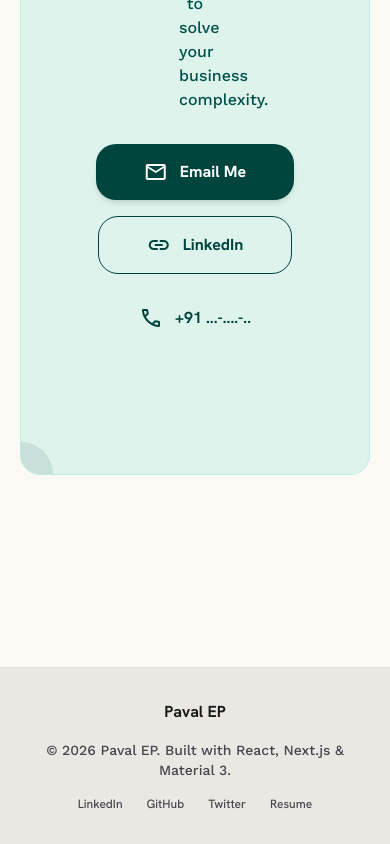
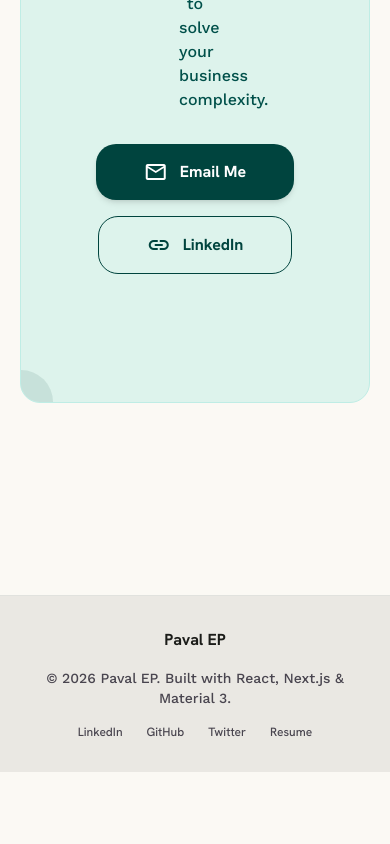
Before and after one commit to pavalep/personalwebsite, a Next.js app: page / in a window 390 px wide. Shown: the part 9238-10082 px from the top of the page. After the commit the page ends 10010 px from the top, so only its background shows below. Built offline with nearby package versions, Linux system fonts and the light colour scheme.

Commit message:
feat: remove phone number and centralize contact action buttons

```diff
--- a/md/stitch_homepage.html
+++ b/md/stitch_homepage.html
@@ -464,9 +464,6 @@
 <button class="border border-primary text-primary px-xxl py-md rounded-xxl font-title-md text-title-md hover:bg-white/50 transition-all flex items-center gap-sm">
 <span class="material-symbols-outlined">link</span> LinkedIn
                         </button>
-<div class="flex items-center gap-sm px-xxl py-md font-title-md text-title-md text-primary">
-<span class="material-symbols-outlined">phone</span> +91 ...-....-..
-                        </div>
 </div>
 </div>
 <!-- Abstract background pattern -->
--- a/public/homepage-redesign-desktop.html
+++ b/public/homepage-redesign-desktop.html
@@ -464,9 +464,6 @@
 <button class="border border-primary text-primary px-xxl py-md rounded-xxl font-title-md text-title-md hover:bg-white/50 transition-all flex items-center gap-sm">
 <span class="material-symbols-outlined">link</span> LinkedIn
                         </button>
-<div class="flex items-center gap-sm px-xxl py-md font-title-md text-title-md text-primary">
-<span class="material-symbols-outlined">phone</span> +91 ...-....-..
-                        </div>
 </div>
 </div>
 <!-- Abstract background pattern -->
--- a/src/pages/index.tsx
+++ b/src/pages/index.tsx
@@ -298,10 +298,6 @@ const HomePage = () => {
                                     <span className="material-symbols-outlined">link</span>
                                     LinkedIn
                                 </a>
-                                <div className="flex items-center gap-sm px-xxl py-md font-title-md text-title-md text-primary font-bold">
-                                    <span className="material-symbols-outlined">phone</span>
-                                    +91 ...-....-..
-                                </div>
                             </div>
                         </div>
                         {/* Background pattern details */}
```
